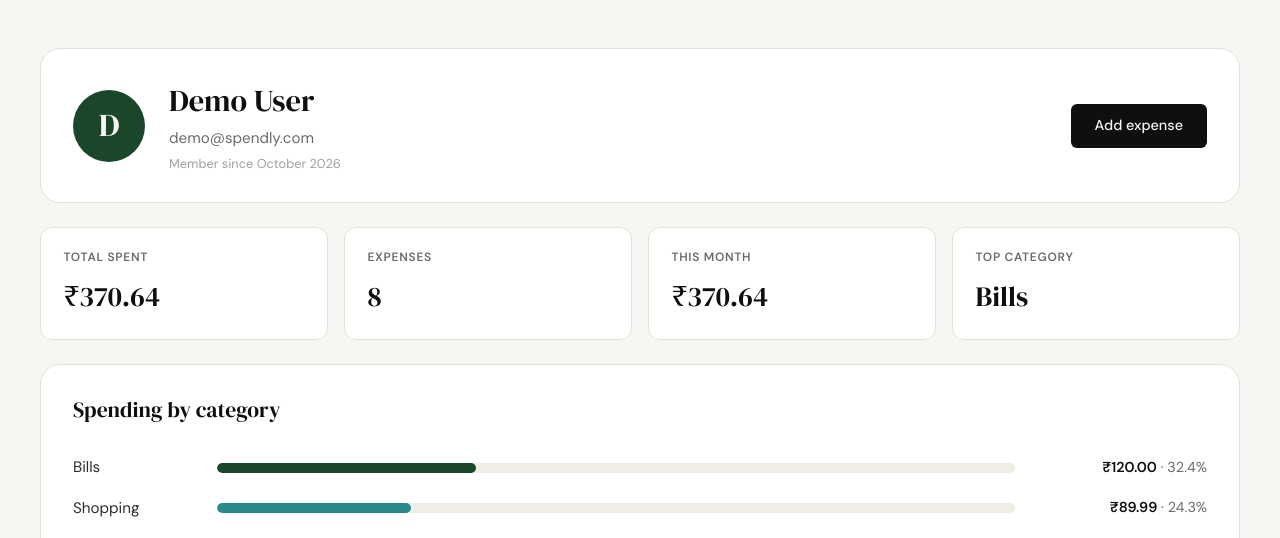
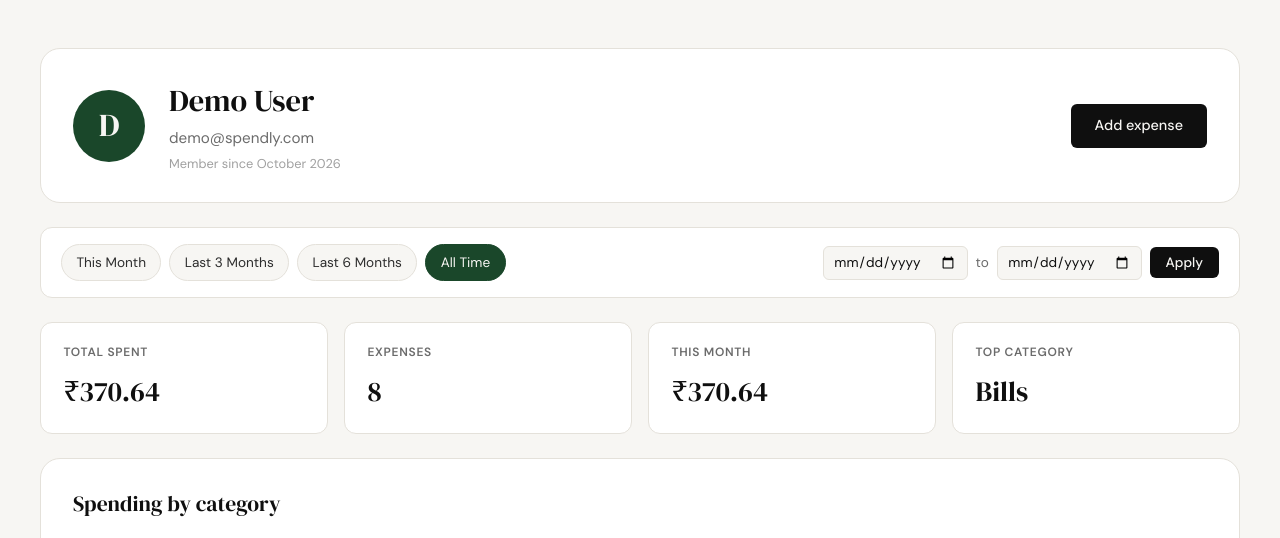
Before and after one commit to sainiharsh121/Spendly, a Flask app: page /profile in a window 1280 px wide. Shown: the part 61-599 px from the top of the page. Run offline with Flask 3, Linux system fonts and the light colour scheme; the visitor is signed in with stand-in values (Sample User, id 1); data comes from the database, SQL or seed files in the repository.

Commit message:
Add date-range filter to profile page (spec 06)
Co-Authored-By: Claude Sonnet 5.5 <noreply@anthropic.com>

```diff
--- a/app.py
+++ b/app.py
@@ -1,9 +1,19 @@
+import calendar
 import os
 import re
 import sqlite3
-from datetime import date, datetime, timedelta
+from datetime import date, datetime
 
-from flask import Flask, abort, redirect, render_template, request, session, url_for
+from flask import (
+    Flask,
+    abort,
+    flash,
+    redirect,
+    render_template,
+    request,
+    session,
+    url_for,
+)
 from werkzeug.security import check_password_hash, generate_password_hash
 
 from database import queries
@@ -188,16 +198,86 @@ def _profile_data(user_id, date_from=None, date_to=None):
     }
 
 
+def _parse_date(value):
+    """Return the value as a zero-padded YYYY-MM-DD string, or None if invalid."""
+    try:
+        return datetime.strptime(value or "", "%Y-%m-%d").date().isoformat()
+    except ValueError:
+        return None
+
+
+def _months_ago(day, months):
+    """The date `months` calendar months before `day`, clamping the day number."""
+    index = day.year * 12 + day.month - 1 - months
+    year, month = divmod(index, 12)
+    month += 1
+    last = calendar.monthrange(year, month)[1]
+    return date(year, month, min(day.day, last))
+
+
+PRESETS = [
+    ("this_month", "This Month"),
+    ("last_3", "Last 3 Months"),
+    ("last_6", "Last 6 Months"),
+    ("all", "All Time"),
+]
+
+
+def _preset_ranges(today):
+    """Map preset key -> (date_from, date_to) ISO strings; All Time is (None, None)."""
+    last_day = calendar.monthrange(today.year, today.month)[1]
+    return {
+        "this_month": (
+            today.replace(day=1).isoformat(),
+            today.replace(day=last_day).isoformat(),
+        ),
+        "last_3": (_months_ago(today, 3).isoformat(), today.isoformat()),
+        "last_6": (_months_ago(today, 6).isoformat(), today.isoformat()),
+        "all": (None, None),
+    }
+
+
 @app.route("/profile")
 def profile():
     user = _current_user()
     if user is None:
         return redirect(url_for("login"))
+
+    date_from = _parse_date(request.args.get("date_from"))
+    date_to = _parse_date(request.args.get("date_to"))
+    if date_from and date_to and date_from > date_to:
+        flash("Start date must be before end date.")
+        date_from = date_to = None
+    if not (date_from and date_to):
+        date_from = date_to = None
+
+    ranges = _preset_ranges(date.today())
+    active_preset = next(
+        (key for key, rng in ranges.items() if rng == (date_from, date_to)), "custom"
+    )
+    presets = []
+    for key, label in PRESETS:
+        start, end = ranges[key]
+        params = {"date_from": start, "date_to": end} if start else {}
+        presets.append(
+            {
+                "key": key,
+                "label": label,
+                "url": url_for("profile", **params),
+                "active": key == active_preset,
+            }
+        )
+
     return render_template(
         "profile.html",
         user=user,
         updated=request.args.get("updated"),
-        **_profile_data(user["id"]),
+        presets=presets,
+        active_preset=active_preset,
+        date_from=date_from,
+        date_to=date_to,
+        filtered=bool(date_from),
+        **_profile_data(user["id"], date_from, date_to),
     )
 
 
--- a/static/css/style.css
+++ b/static/css/style.css
@@ -940,6 +940,71 @@ select.form-input {
 
 .empty-state p { margin-bottom: 1.25rem; }
 
+/* Profile date filter */
+.filter-bar {
+    display: flex;
+    flex-wrap: wrap;
+    align-items: center;
+    justify-content: space-between;
+    gap: 1rem;
+    background: var(--paper-card);
+    border: 1px solid var(--border);
+    border-radius: var(--radius-md);
+    padding: 1rem 1.25rem;
+}
+
+.filter-presets {
+    display: flex;
+    flex-wrap: wrap;
+    gap: 0.5rem;
+}
+
+.filter-chip {
+    padding: 0.4rem 0.9rem;
+    border: 1px solid var(--border);
+    border-radius: 999px;
+    font-size: 0.85rem;
+    color: var(--ink-soft);
+    background: var(--paper);
+    transition: border-color 0.2s, color 0.2s;
+}
+
+.filter-chip:hover { border-color: var(--accent); color: var(--accent); }
+
+.filter-chip.active {
+    background: var(--accent);
+    border-color: var(--accent);
+    color: var(--paper);
+}
+
+.filter-form {
+    display: flex;
+    flex-wrap: wrap;
+    align-items: center;
+    gap: 0.5rem;
+}
+
+.filter-form .form-input { width: auto; padding: 0.4rem 0.6rem; font-size: 0.85rem; }
+
+.filter-form.active .form-input { border-color: var(--accent); }
+
+.filter-sep { font-size: 0.85rem; color: var(--ink-muted); }
+
+.btn-apply {
+    padding: 0.45rem 1rem;
+    border: none;
+    border-radius: var(--radius-sm);
+    background: var(--ink);
+    color: var(--paper);
+    font-family: var(--font-body);
+    font-size: 0.85rem;
+    font-weight: 500;
+    cursor: pointer;
+    transition: background 0.2s;
+}
+
+.btn-apply:hover { background: var(--accent); }
+
 /* ------------------------------------------------------------------ */
 /* Responsive                                                          */
 /* ------------------------------------------------------------------ */
@@ -958,6 +1023,7 @@ select.form-input {
     .profile-header { flex-direction: column; align-items: flex-start; padding: 1.5rem; }
     .stat-grid { grid-template-columns: 1fr; }
     .form-row { grid-template-columns: 1fr; gap: 0; }
+    .filter-bar { flex-direction: column; align-items: flex-start; }
     .profile-panel { padding: 1.25rem; }
     .breakdown-row { grid-template-columns: 1fr; gap: 0.35rem; }
     .breakdown-figures { text-align: left; }
--- a/templates/profile.html
+++ b/templates/profile.html
@@ -19,6 +19,24 @@
         {% if updated %}
         <div class="auth-success">Expense updated.</div>
         {% endif %}
+
+        {% for message in get_flashed_messages() %}
+        <div class="auth-error">{{ message }}</div>
+        {% endfor %}
+
+        <div class="filter-bar">
+            <div class="filter-presets">
+                {% for p in presets %}
+                <a href="{{ p.url }}" class="filter-chip{% if p.active %} active{% endif %}">{{ p.label }}</a>
+                {% endfor %}
+            </div>
+            <form method="GET" action="{{ url_for('profile') }}" class="filter-form{% if active_preset == 'custom' %} active{% endif %}">
+                <input type="date" name="date_from" class="form-input" value="{{ date_from or '' }}" aria-label="From date" required>
+                <span class="filter-sep">to</span>
+                <input type="date" name="date_to" class="form-input" value="{{ date_to or '' }}" aria-label="To date" required>
+                <button type="submit" class="btn-apply">Apply</button>
+            </form>
+        </div>
 
         <div class="stat-grid">
             <div class="stat-card">
@@ -85,8 +103,12 @@
         </div>
         {% else %}
         <div class="empty-state">
+            {% if filtered %}
+            <p>No expenses in this range.</p>
+            {% else %}
             <p>No expenses yet. Once you add some, your spending breakdown will show up here.</p>
             <a href="{{ url_for('add_expense') }}" class="btn-primary">Add your first expense</a>
+            {% endif %}
         </div>
         {% endif %}
 
```
Also changed, not shown: tests/test_profile_filter.py (added, +154 -0 lines).
